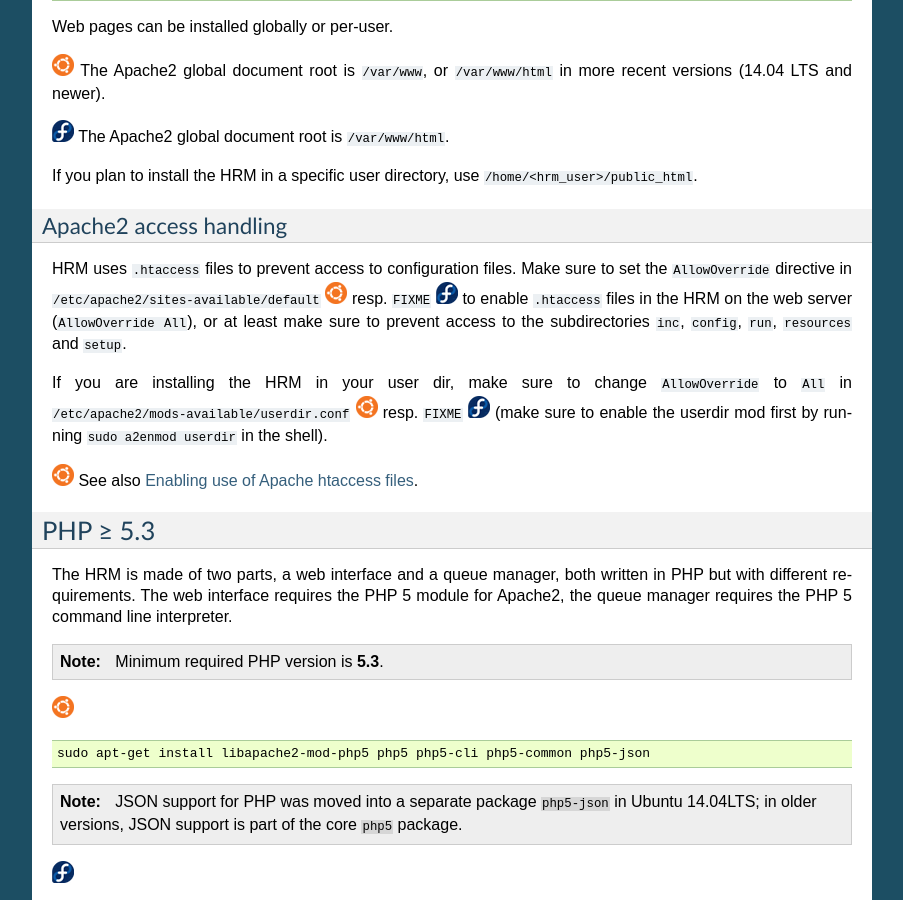
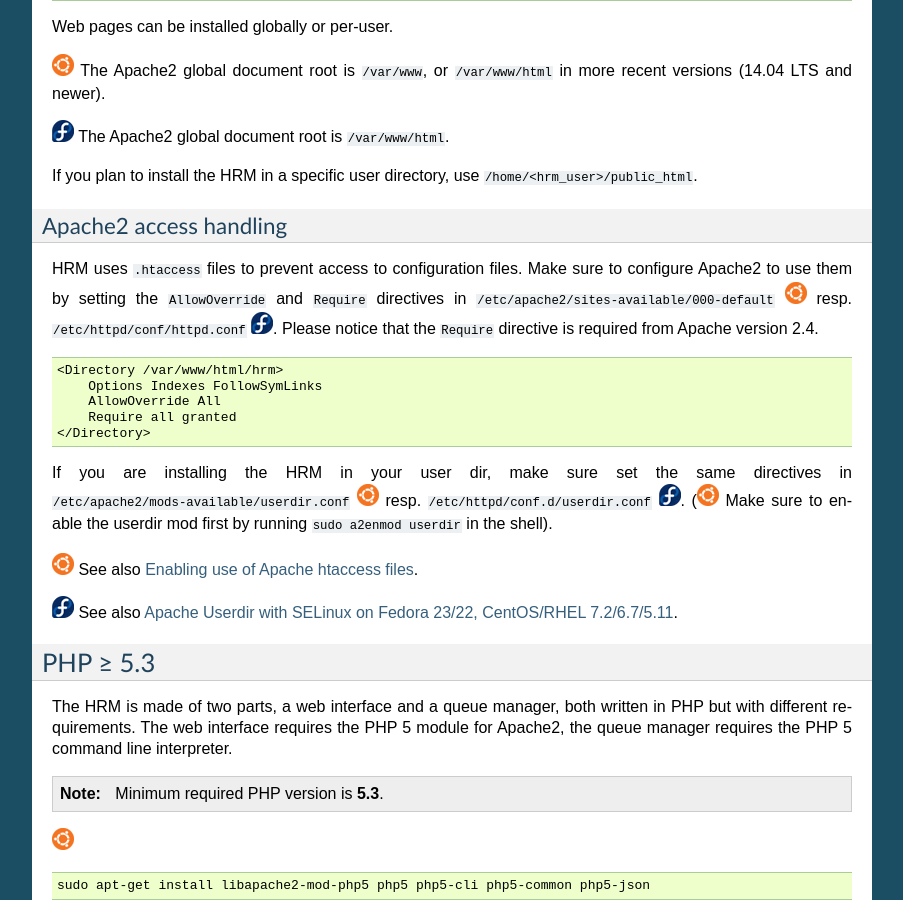
Before and after one commit to aarpon/hrm_docs, a Sphinx documentation site: the page built from docs/admin/prerequisites.rst, in a window 1280 px wide and 900 px high, scrolled down 991 px. Shown: the whole window, without its empty margins (198-1101 px from the left). Built offline with Sphinx 7.4.7, drawn with Linux system fonts in a browser that asks for light colours.

Commit message:
Add "Require all granted" directive in apache2 configuration instructions.
Moreover, added relevant paths for Fedora that were still missing.

```diff
--- a/docs/admin/prerequisites.rst
+++ b/docs/admin/prerequisites.rst
@@ -65,11 +65,21 @@
 Apache2 access handling
 -----------------------
 
-HRM uses ``.htaccess`` files to prevent access to configuration files. Make sure to set the ``AllowOverride`` directive in ``/etc/apache2/sites-available/default`` |ubuntu| resp. ``FIXME`` |fedora| to enable ``.htaccess`` files in the HRM on the web server (``AllowOverride All``), or at least make sure to prevent access to the subdirectories ``inc``, ``config``, ``run``, ``resources`` and ``setup``.
+HRM uses ``.htaccess`` files to prevent access to configuration files. Make sure to configure Apache2 to use them by setting the ``AllowOverride`` and ``Require`` directives in ``/etc/apache2/sites-available/000-default`` |ubuntu| resp. ``/etc/httpd/conf/httpd.conf`` |fedora|. Please notice that the ``Require`` directive is required from Apache version 2.4.
 
-If you are installing the HRM in your user dir, make sure to change ``AllowOverride`` to ``All`` in ``/etc/apache2/mods-available/userdir.conf`` |ubuntu| resp. ``FIXME`` |fedora| (make sure to enable the userdir mod first by running ``sudo a2enmod userdir`` in the shell).
+.. code-block:: sh
+
+    <Directory /var/www/html/hrm>
+        Options Indexes FollowSymLinks
+        AllowOverride All
+        Require all granted
+    </Directory>
+
+If you are installing the HRM in your user dir, make sure set the same directives in ``/etc/apache2/mods-available/userdir.conf`` |ubuntu| resp. ``/etc/httpd/conf.d/userdir.conf`` |fedora|. (|Ubuntu| Make sure to enable the userdir mod first by running ``sudo a2enmod userdir`` in the shell).
 
 |ubuntu| See also `Enabling use of Apache htaccess files <https://help.ubuntu.com/community/EnablingUseOfApacheHtaccessFiles>`_.
+
+|fedora| See also `Apache Userdir with SELinux on Fedora 23/22, CentOS/RHEL 7.2/6.7/5.11 <http://www.if-not-true-then-false.com/2010/enable-apache-userdir-with-selinux-on-fedora-centos-red-hat-rhel/>`_.
 
 PHP |ge| 5.3
 ============
```
